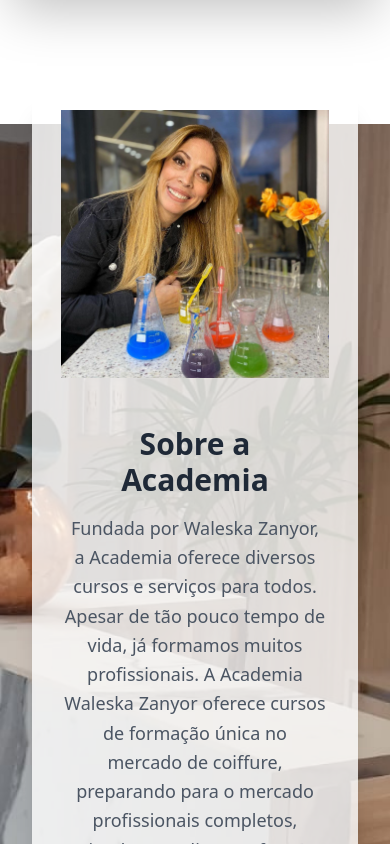
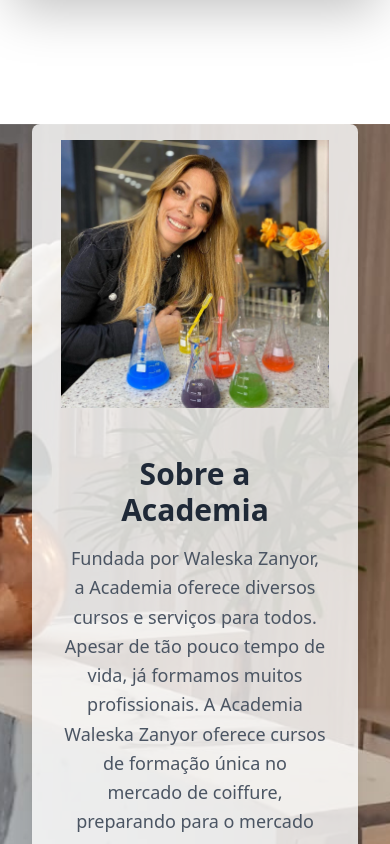
Before and after one commit to RiqueBruno/acad-w-z, a Next.js app: page / in a window 390 px wide. Shown: the part 780-1624 px from the top of the page. Built offline with nearby package versions, Linux system fonts and the light colour scheme.

Commit message:
fix: About component - ajusta altura mínima da seção para garantir melhor responsividade

```diff
--- a/src/components/About/index.tsx
+++ b/src/components/About/index.tsx
@@ -2,7 +2,7 @@
 
 export default function About() {
   return (
-    <section className="bg-custom-bg bg-cover bg-center h-screen flex items-center justify-center px-8 md:px-8 lg:px-16">
+    <section className="bg-custom-bg bg-cover bg-center min-h-screen w-full flex items-center justify-center px-8 md:px-8 lg:px-16">
       <div className="h-auto max-w-[1200px] w-full bg-white/80 shadow-xl rounded-lg flex flex-col md:flex-row items-center overflow-hidden">
         <div className="w-full md:w-[50%] h-[300px] md:h-[400px] flex items-center justify-center p-4 md:p-6">
           <img
```
